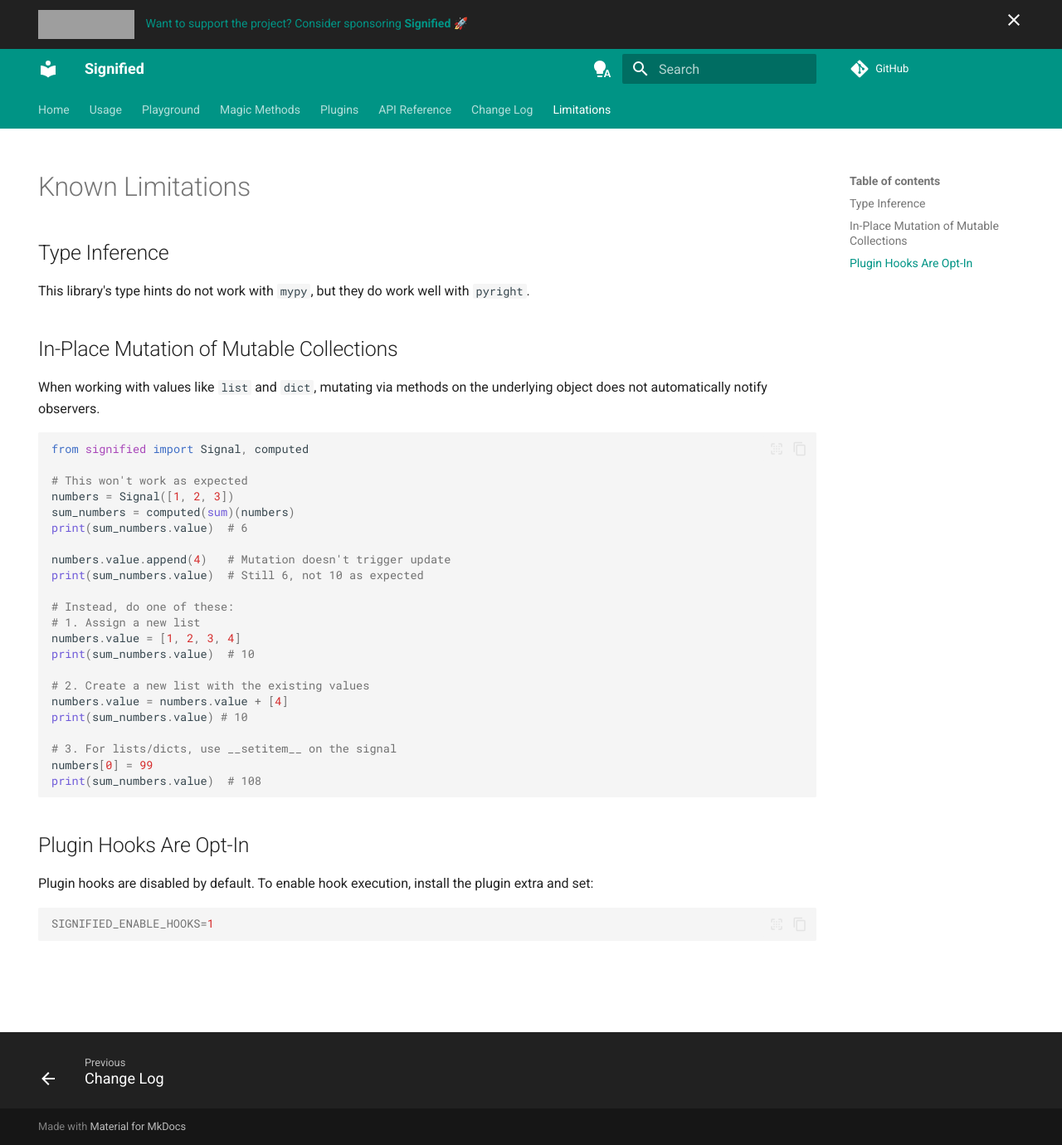
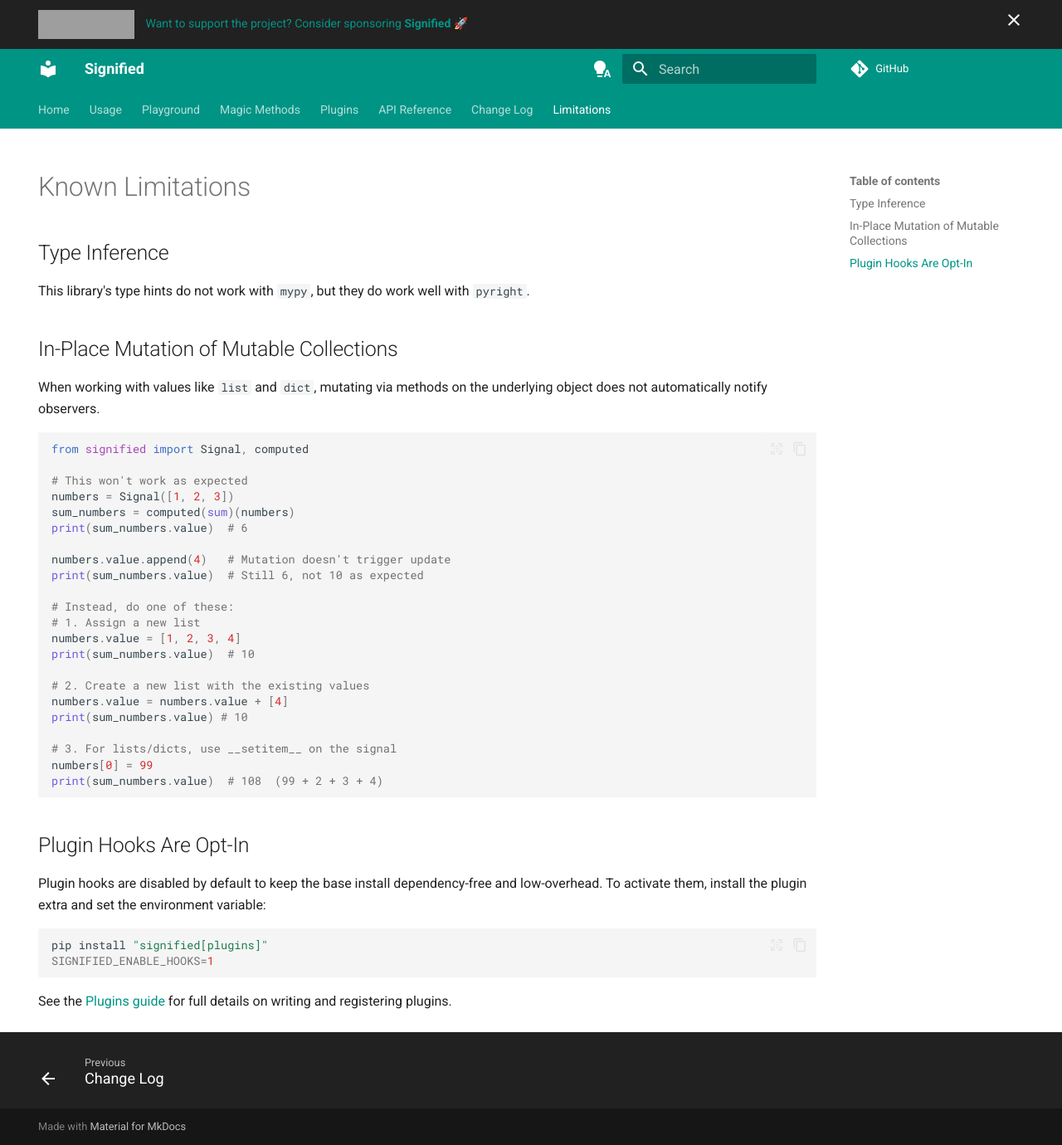
Before and after one commit to dougmercer/signified, an MkDocs documentation site: the page built from docs/limitations.md, in a window 1280 px wide and 1380 px high. Shown: the whole window at 83% size. Built offline with MkDocs 1.6.1 and Material for MkDocs 9.7.7, drawn with Linux system fonts in a browser that asks for light colours; comment, search, counter and statistics services are not loaded; the version menu is left out; grey boxes are pictures that could not be loaded.

Commit message:
various docs cleanup

````diff
--- a/docs/limitations.md
+++ b/docs/limitations.md
@@ -34,13 +34,16 @@ print(sum_numbers.value) # 10
 
 # 3. For lists/dicts, use __setitem__ on the signal
 numbers[0] = 99
-print(sum_numbers.value)  # 108
+print(sum_numbers.value)  # 108  (99 + 2 + 3 + 4)
 ```
 
 ## Plugin Hooks Are Opt-In
 
-Plugin hooks are disabled by default. To enable hook execution, install the plugin extra and set:
+Plugin hooks are disabled by default to keep the base install dependency-free and low-overhead. To activate them, install the plugin extra and set the environment variable:
 
 ```bash
+pip install "signified[plugins]"
 SIGNIFIED_ENABLE_HOOKS=1
 ```
+
+See the [Plugins guide](plugins.md) for full details on writing and registering plugins.
````
Also changed, not shown: docs/index.md (+2 -2 lines), docs/magic-methods.md (+2 -2 lines), docs/plugins.md (+1 -1 lines), docs/usage.md (+34 -33 lines).
